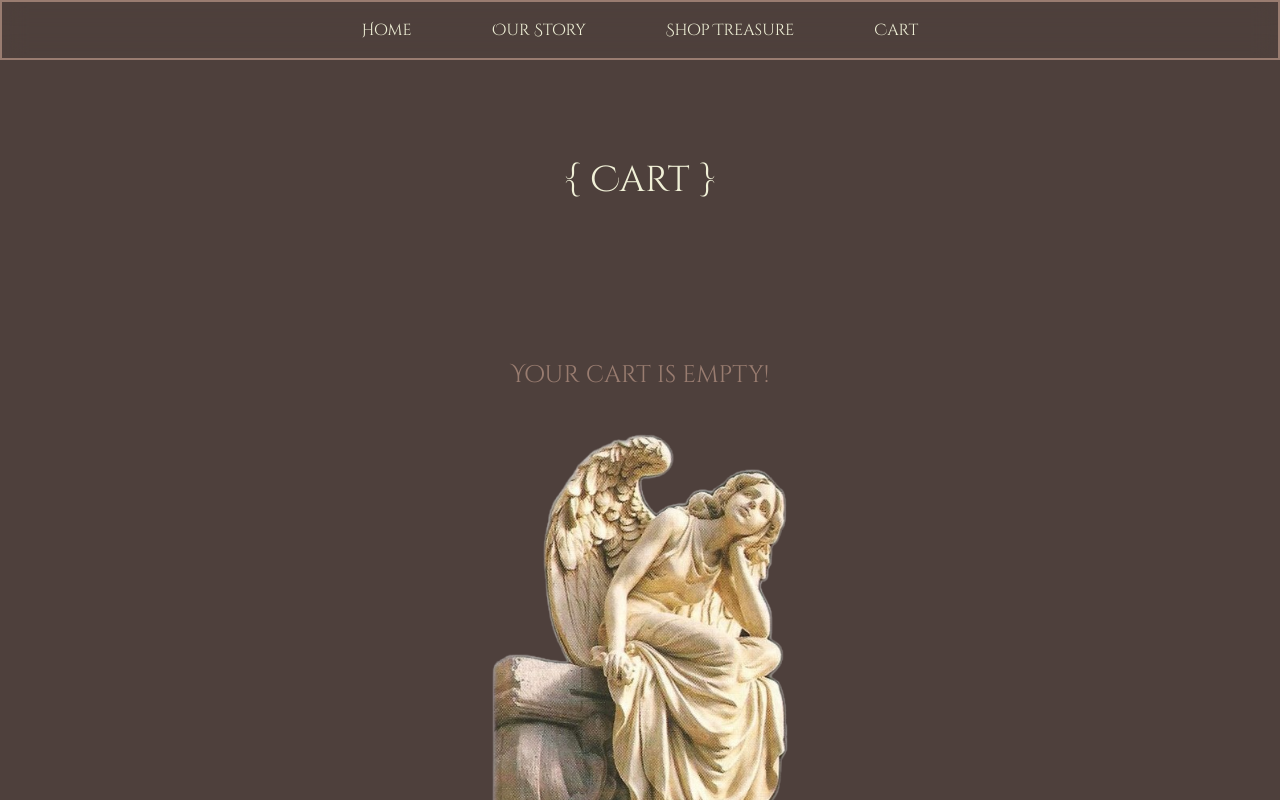
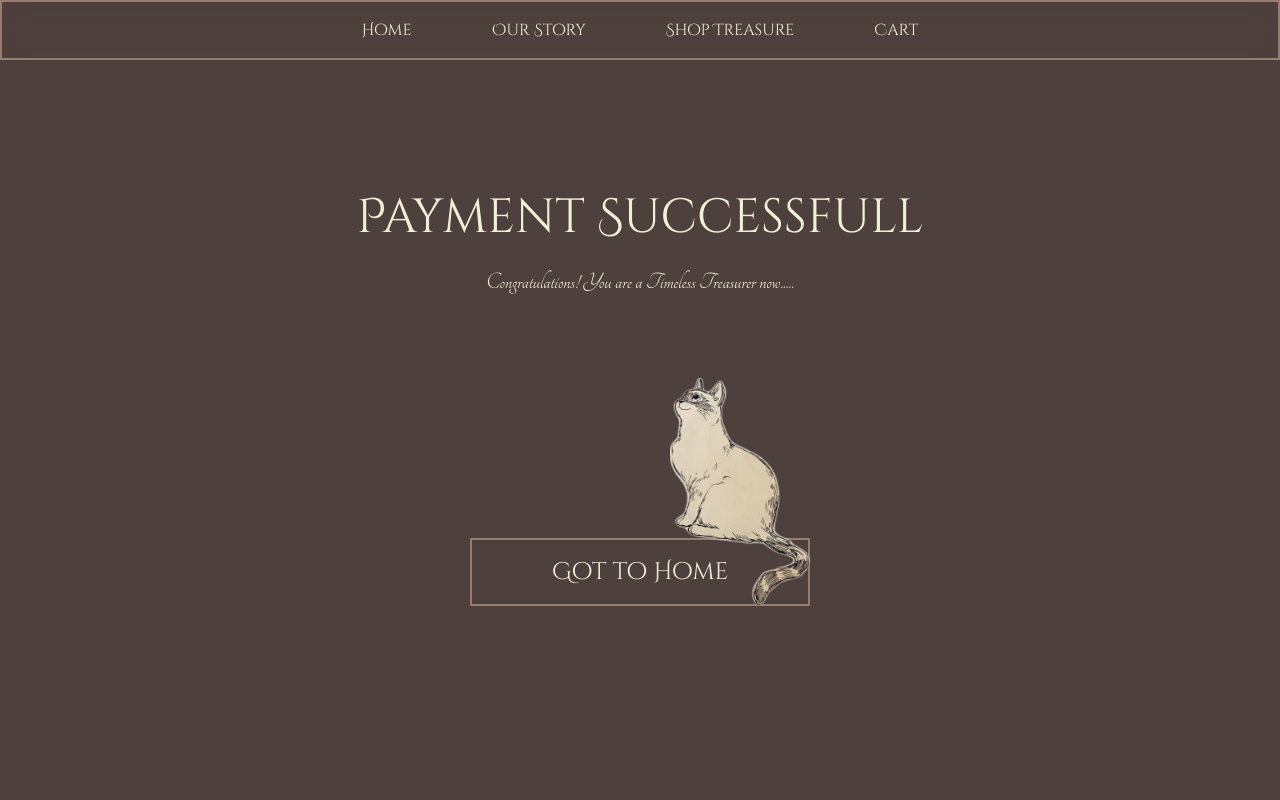
Before and after one commit to pedinistar/timeless-treasures-ui, a React (Vite) app: page /payment-success in a window 1280 px wide. Shown: the top 800 px of the page. Built offline with nearby package versions, Linux system fonts and the light colour scheme.

Commit message:
Payment Success Page

```diff
--- a/src/App.jsx
+++ b/src/App.jsx
@@ -10,6 +10,7 @@ import ScrollToTop from "./components/helpers/ScrollToTop"; // Import the Scroll
 import { ProductsProvider } from "./contexts/ProductsContext";
 import ProductPage from "./pages/ProductPage";
 import CartPage from "./pages/CartPage";
+import PaymentSuccess from "./pages/PaymentSuccess";
 
 const App = () => {
   return (
@@ -25,7 +26,7 @@ const App = () => {
             <Route path="/shop" element={<ShopPage />} />
             <Route path="/product/:id" element={<ProductPage />} />
             <Route path="/cart" element={<CartPage />} />
-            <Route path="/payment-success" element={<CartPage />} />
+            <Route path="/payment-success" element={<PaymentSuccess />} />
             {/* Add more defined routes here */}
             <Route path="*" element={<NotFound />} /> {/* Catch-all route */}
           </Routes>
--- a/src/components/sections/CategoriesSection.jsx
+++ b/src/components/sections/CategoriesSection.jsx
@@ -5,7 +5,7 @@ import Heading from "../ui/Heading";
 const CategoriesSection = () => {
   return (
     <section className="w-full min-h-screen flex flex-col justify-center items-center">
-      <Heading text="Categories" secText="Vintage Treasures" />
+      <Heading text="{ Categories }" secText="Vintage Treasures" />
       <div className="max-sm:mt-10 mt-20">
         <div className="grid lg:grid-cols-2 gap-14 mt-0 md:mt-10 lg:mt-20">
           {/* Category 1 */}
--- a/src/components/sections/ContactSection.jsx
+++ b/src/components/sections/ContactSection.jsx
@@ -12,7 +12,7 @@ import Heading from "../ui/Heading";
 const ContactSection = () => {
   return (
     <section className="w-full min-h-screen flex flex-col items-center justify-between py-10 lg:py-20 relative lg:gap-10">
-      <Heading text="Contact" secText="Write to us" />
+      <Heading text="{ Contact }" secText="Write to us" />
       <div className="w-[80%] lg:flex lg:justify-evenly max-lg:flex-col">
         <div className="left max-lg:hidden flex flex-col items-center justify-center">
           <img src={manStatue} alt="A man statue." width={430} />
--- a/src/components/sections/OurStorySection.jsx
+++ b/src/components/sections/OurStorySection.jsx
@@ -14,7 +14,7 @@ const OurStorySection = () => {
         width={90}
         className="lg:hidden absolute right-0 -bottom-10"
       />
-      <Heading text="Our Story" rootClassName="mt-20"/>
+      <Heading text="{ Our Story }" rootClassName="mt-20"/>
       <div className="text-center relative border-t-2 border-secondary border-opacity-20">
         <p className="font-secondary text-2xl lg:text-4xl text-light mt-10 lg:mt-32">
           Welcome to a place of stories untold, <br />
--- a/src/components/sections/ProductsListSection.jsx
+++ b/src/components/sections/ProductsListSection.jsx
@@ -16,7 +16,7 @@ const ProductsListSection = () => {
     <section className="min-h-screen pt-40">
       <div className="mt-10 mb-20">
         <Heading
-          text="Treasure Shop"
+          text="{ Treasure Shop }"
           textClassName="max-lg:text-3xl"
           secText="Relive history, Own the legacy......"
         />
--- a/src/components/ui/Heading.jsx
+++ b/src/components/ui/Heading.jsx
@@ -4,9 +4,7 @@ const Heading = ({ text, secText, rootClassName, textClassName }) => {
   return (
     <div className={`text-center ${rootClassName}`}>
       <h1 className={`font-primary text-4xl text-light ${textClassName}`}>
-        {"{ "}
         {text}
-        {" }"}
       </h1>
       <p className="font-secondary text-light text-2xl mt-6">{secText}</p>
     </div>
--- a/src/pages/CartPage.jsx
+++ b/src/pages/CartPage.jsx
@@ -13,7 +13,7 @@ const CartPage = () => {
 
   return (
     <section className="pt-40 lg:px-72 px-4 font-primary text-light">
-      <Heading text="Cart" />
+      <Heading text="{ Cart }" />
       {cart.length === 0 ? (
         <div className="w-full min-h-screen flex justify-center flex-col items-center">
           <h1 className="text-center mt-20 text-2xl text-secondary">
--- /dev/null
+++ b/src/pages/PaymentSuccess.jsx
@@ -0,0 +1,27 @@
+import React from "react";
+import Heading from "../components/ui/Heading";
+import Button from "../components/ui/Button";
+import cat from "../assets/cat.png";
+
+const PaymentSuccess = () => {
+  return (
+    <section className="section-style">
+      <Heading
+        text="Payment Successfull"
+        textClassName="lg:text-5xl"
+        secText="Congratulations! You are a Timeless Treasurer now....."
+        rootClassName="px-8"
+      />
+      <Button
+        path="/"
+        text="Got to Home"
+        rootClassName="mt-60 relative"
+        image={cat}
+        imageAlt="A cat."
+        imageClassName="w-[140px] -top-40 right-0"
+      />
+    </section>
+  );
+};
+
+export default PaymentSuccess;
```
Also changed, not shown: src/assets/cat.png (added).
